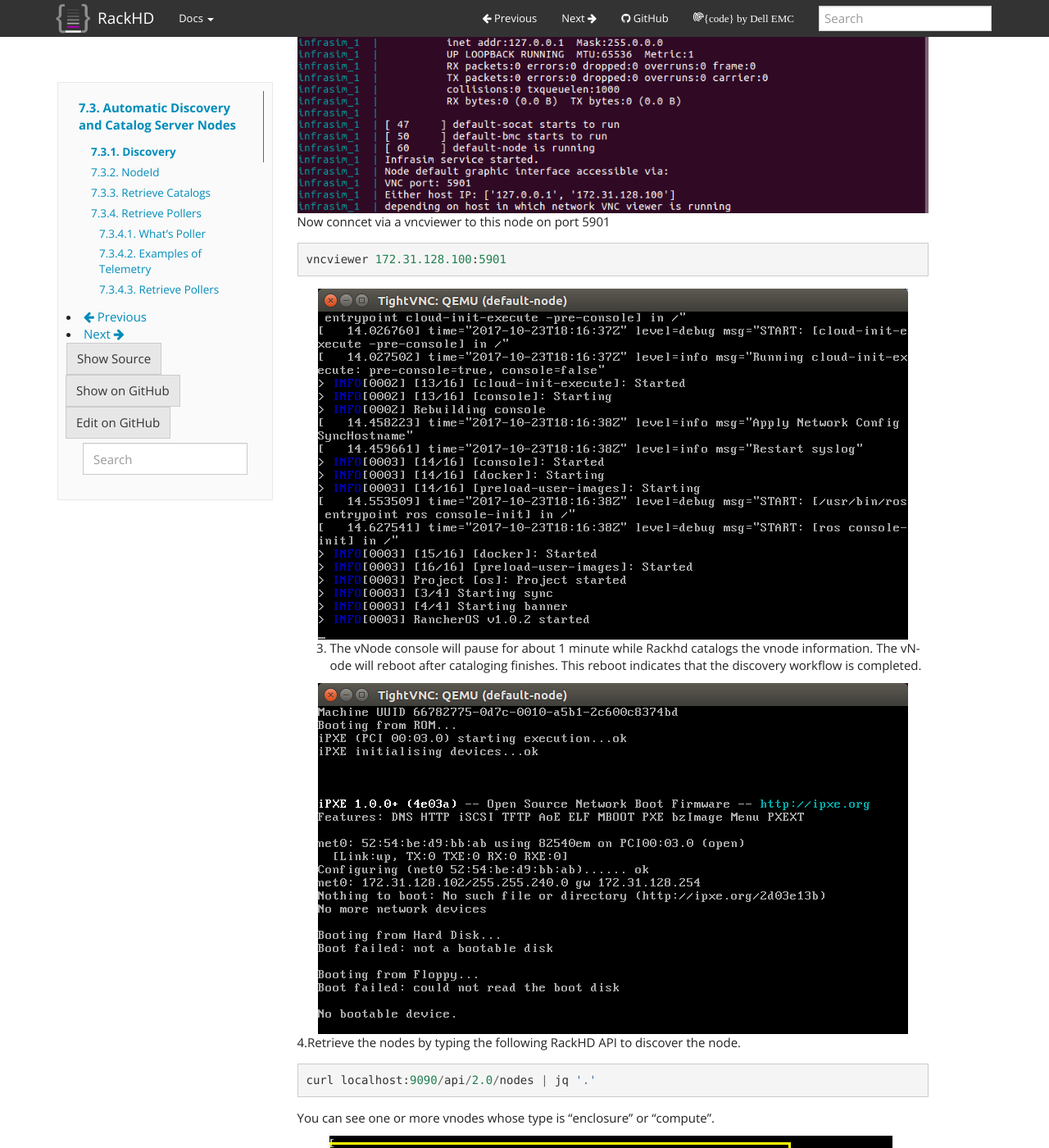
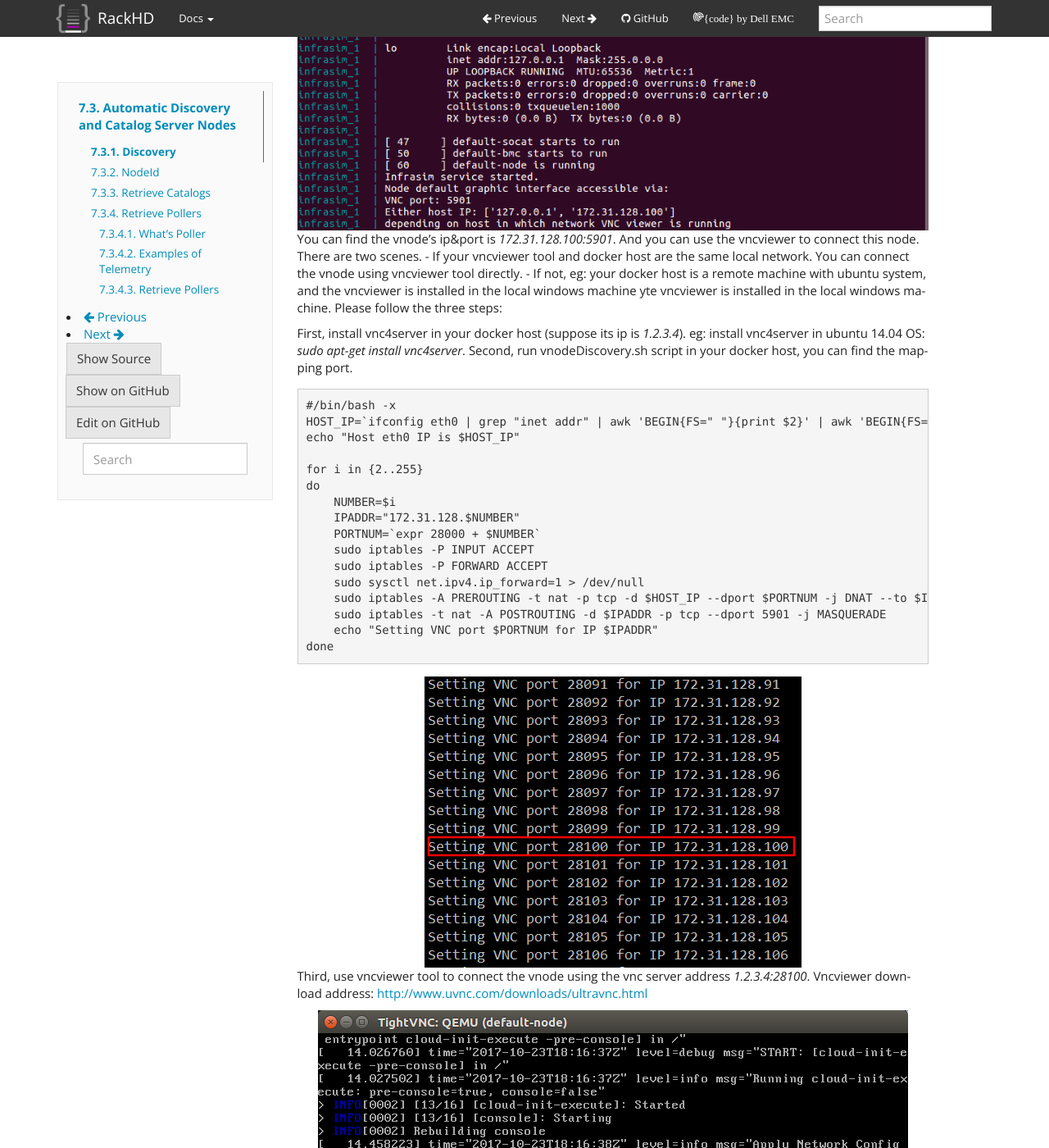
Before and after one commit to RackHD/docs, a Sphinx documentation site: the page built from docs/tutorials/docker-discovery.rst, in a window 1280 px wide and 1400 px high, scrolled down 1088 px. Shown: the whole window at 82% size. Built offline with Sphinx 7.4.7, drawn with Linux system fonts in a browser that asks for light colours; some of the changed text lies outside the part shown.

Commit message:
make docs more friendly.

```diff
--- a/docs/tutorials/docker-api.rst
+++ b/docs/tutorials/docker-api.rst
@@ -76,7 +76,7 @@
 
 Post a workflow to a specific node by running the following command.
 
-In the following example, to post a workflow to Reset a Node, the Node_id is obtained by the "curl localhost:9090/api/2.0/nodes | jq '.' "API.
+In the following example, to post a workflow to Reset a Node, the Node_id is obtained by the "curl localhost:9090/api/2.0/nodes | jq '.' " API.
 
 .. code::
 
--- a/docs/tutorials/docker-discovery.rst
+++ b/docs/tutorials/docker-discovery.rst
@@ -11,38 +11,63 @@
 
 Discovery
 ----------
-The infrsim/default.yml file is used to defined the virutal node's configuration.  This demo uses an emulated quanta_d52 vnode. If you want to learn more about InfraSIM, you can go to https://github.com/InfraSIM.
+The infrsim/default.yml file (dir: RackHD/example) is used to defined the virutal node's configuration.  This demo uses an emulated quanta_d52 vnode. If you want to learn more about InfraSIM, you can go to https://github.com/InfraSIM.
 
 UltraVNC Viewer is used to show the console of vnode. In this environment, the vnode console will be availabe on the rackhd_southbound network on port `5901`.
 
 1. Start up a vnode
 
-To start a vnode, the follwing command should be run from the rackh/example/infrasim direcotry.
+To start a vnode, the follwing command should be run from the Rackhd/example/infrasim direcotry.
 
 .. code::
 
-  docker-compose up -d
+  sudo docker-compose up -d
 
 You can execute command on host to check whether quanta_d51 vnode is up successfully. If the status of quanta_d51 vnode is ``running``, quanta_d51 is up successfully.
 
 .. code::
 
-  docker-compose ps
+  sudo docker-compose ps
 
 Once the virutual node is up, you can connect to it via a vnc viewer on port 5901.  You first need to look at the log output to find the ip address of the bridge, br0, the virtual node is connected to.
 
 .. code::
 
-  docker-compose logs
+  sudo docker-compose logs
 
 .. image:: ../_static/infrasim_logs.png
      :align: center
 
-Now conncet via a vncviewer to this node on port 5901
+You can find the vnode's ip&port is `172.31.128.100:5901`. And you can use the vncviewer to connect this node. There are two scenes.
+- If your vncviewer tool and docker host are the same local network. You can connect the vnode using vncviewer tool directly.
+- If not, eg: your docker host is a remote machine with ubuntu system, and the vncviewer is installed in the local windows machine yte vncviewer is installed in the local windows machine. Please follow the three steps:
+
+First, install vnc4server in your docker host (suppose its ip is `1.2.3.4`). eg: install vnc4server in ubuntu 14.04 OS: `sudo apt-get install vnc4server`.
+Second, run vnodeDiscovery.sh script in your docker host, you can find the mapping port.
 
 .. code::
 
-  vncviewer 172.31.128.100:5901
+ #/bin/bash -x
+ HOST_IP=`ifconfig eth0 | grep "inet addr" | awk 'BEGIN{FS=" "}{print $2}' | awk 'BEGIN{FS=":"}{print $2}'`
+ echo "Host eth0 IP is $HOST_IP"
+
+ for i in {2..255}
+ do
+     NUMBER=$i
+     IPADDR="172.31.128.$NUMBER"
+     PORTNUM=`expr 28000 + $NUMBER`
+     sudo iptables -P INPUT ACCEPT
+     sudo iptables -P FORWARD ACCEPT
+     sudo sysctl net.ipv4.ip_forward=1 > /dev/null
+     sudo iptables -A PREROUTING -t nat -p tcp -d $HOST_IP --dport $PORTNUM -j DNAT --to $IPADDR:5901
+     sudo iptables -t nat -A POSTROUTING -d $IPADDR -p tcp --dport 5901 -j MASQUERADE
+     echo "Setting VNC port $PORTNUM for IP $IPADDR"
+ done
+
+.. image:: ../_static/vnode_port_mapping.png
+    :align: center
+
+Third, use vncviewer tool to connect the vnode using the vnc server address `1.2.3.4:28100`. Vncviewer download address: http://www.uvnc.com/downloads/ultravnc.html
 
 .. image:: ../_static/infrasim_node_discovery.png
      :align: center
--- a/docs/tutorials/docker-setup.rst
+++ b/docs/tutorials/docker-setup.rst
@@ -61,7 +61,7 @@
 
     .. code::
 
-        docker-compose -f docker-compose.yml up -d
+        sudo docker-compose -f docker-compose.yml up -d
 
     .. image:: ../_static/docker_compose_up.png
          :align: center
@@ -70,11 +70,11 @@
 
     .. code::
 
-        docker-compose ps
+        sudo docker-compose ps
 
     If RackHD is set up successfully, the result will be shown as follows.
 
     .. image:: ../_static/docker_compose_ps.png
          :align: center
 
-4. The command ``docker-compose logs`` will output the logs from all the running RackHD services.  Additionally, you can stop the services with the command ``docker-compose stop``, or stop and delete the services with ``docker-compopse down``.
+4. The command ``sudo docker-compose logs`` will output the logs from all the running RackHD services.  Additionally, you can stop the services with the command ``sudo docker-compose stop``, or stop and delete the services with ``sudo docker-compose down``.
```
Also changed, not shown: README.md (+1 -1 lines), docs/tutorials/docker-installos.rst (+17 -2 lines), docs/_static/vnode_port_mapping.png (added).
